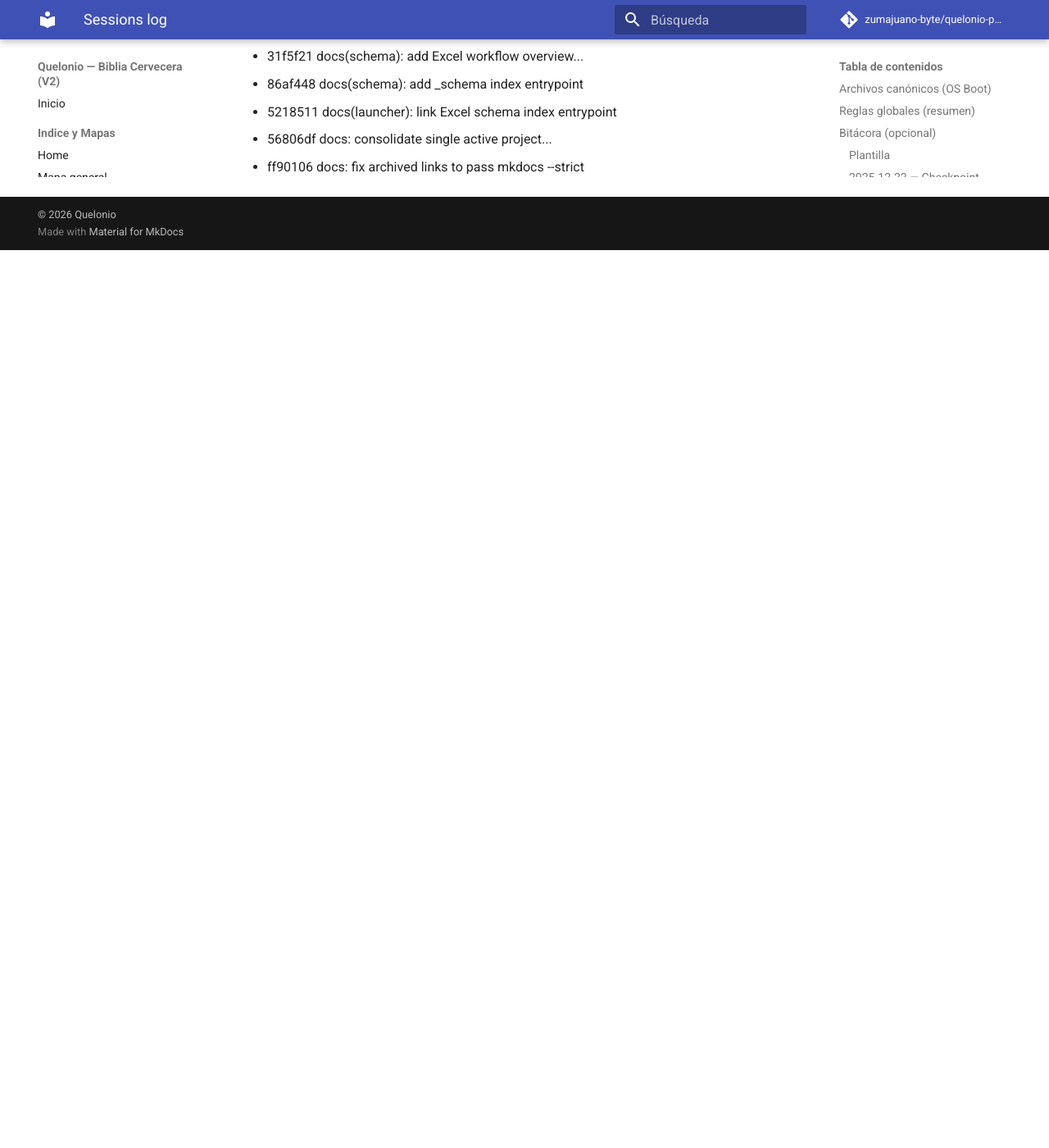
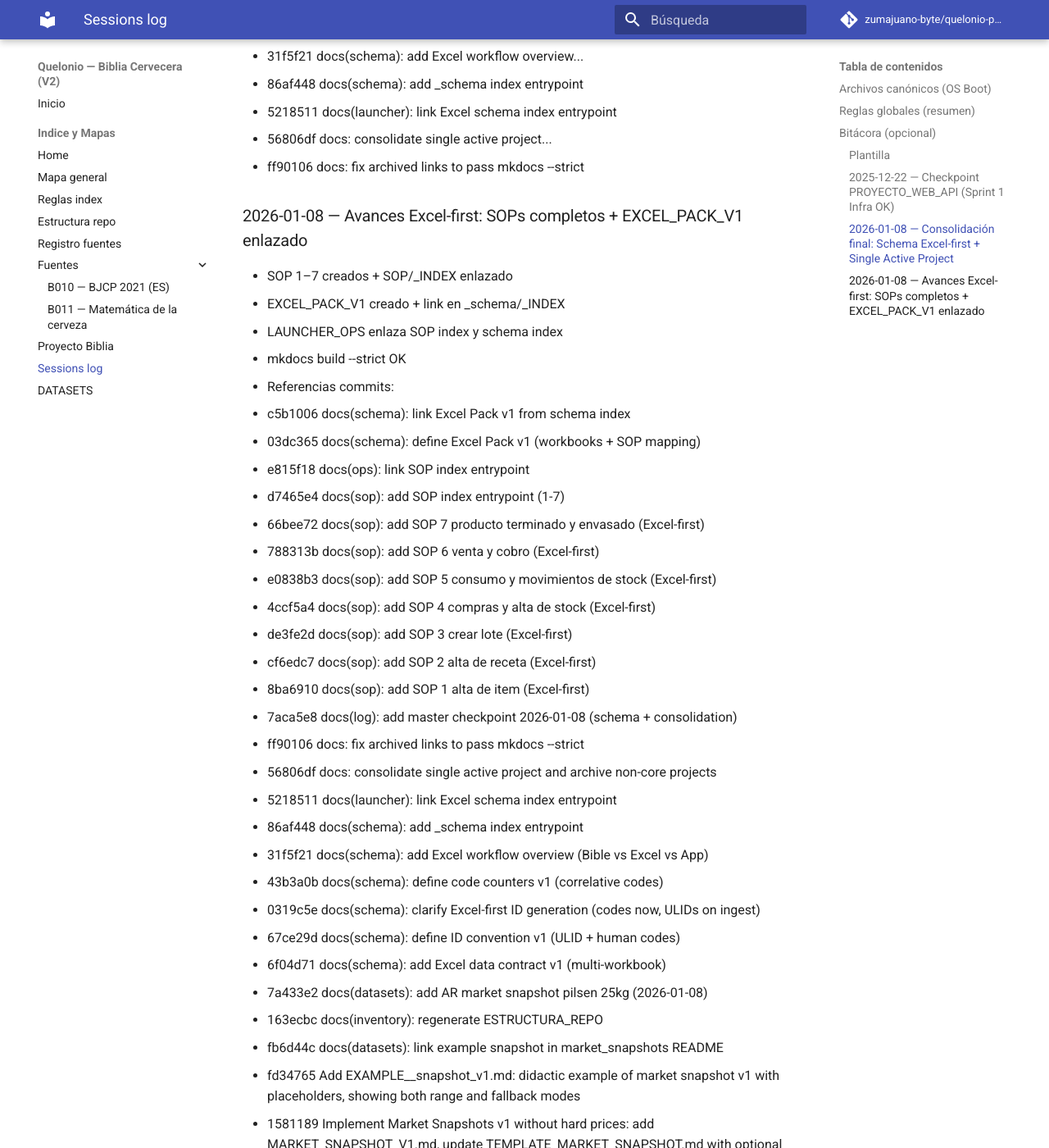
Before and after one commit to zumajuano-byte/quelonio-pages-v2, an MkDocs documentation site: the page built from docs/99_Indice_y_Mapas/SESSIONS_LOG.md, in a window 1280 px wide and 1400 px high, scrolled down 2627 px. Shown: the whole window at 82% size. Built offline with MkDocs 1.6.1 and Material for MkDocs 9.7.7, drawn with Linux system fonts in a browser that asks for light colours; comment, search, counter and statistics services are not loaded; before the commit the page ends 2932 px from its top, so only the background shows below that; some of the changed text lies outside the part shown.

Commit message:
docs(meta): update structure + sessions log (Excel-first SOPs & pack)

```diff
--- a/docs/99_Indice_y_Mapas/SESSIONS_LOG.md
+++ b/docs/99_Indice_y_Mapas/SESSIONS_LOG.md
@@ -91,3 +91,42 @@ El estado vivo está en `PROYECTO_*.md` (uno por proyecto).
   - 5218511 docs(launcher): link Excel schema index entrypoint
   - 56806df docs: consolidate single active project...
   - ff90106 docs: fix archived links to pass mkdocs --strict
+
+### 2026-01-08 — Avances Excel-first: SOPs completos + EXCEL_PACK_V1 enlazado
+- SOP 1–7 creados + SOP/_INDEX enlazado
+- EXCEL_PACK_V1 creado + link en _schema/_INDEX
+- LAUNCHER_OPS enlaza SOP index y schema index
+- mkdocs build --strict OK
+- Referencias commits:
+  - c5b1006 docs(schema): link Excel Pack v1 from schema index
+  - 03dc365 docs(schema): define Excel Pack v1 (workbooks + SOP mapping)
+  - e815f18 docs(ops): link SOP index entrypoint
+  - d7465e4 docs(sop): add SOP index entrypoint (1-7)
+  - 66bee72 docs(sop): add SOP 7 producto terminado y envasado (Excel-first)
+  - 788313b docs(sop): add SOP 6 venta y cobro (Excel-first)
+  - e0838b3 docs(sop): add SOP 5 consumo y movimientos de stock (Excel-first)
+  - 4ccf5a4 docs(sop): add SOP 4 compras y alta de stock (Excel-first)
+  - de3fe2d docs(sop): add SOP 3 crear lote (Excel-first)
+  - cf6edc7 docs(sop): add SOP 2 alta de receta (Excel-first)
+  - 8ba6910 docs(sop): add SOP 1 alta de item (Excel-first)
+  - 7aca5e8 docs(log): add master checkpoint 2026-01-08 (schema + consolidation)
+  - ff90106 docs: fix archived links to pass mkdocs --strict
+  - 56806df docs: consolidate single active project and archive non-core projects
+  - 5218511 docs(launcher): link Excel schema index entrypoint
+  - 86af448 docs(schema): add _schema index entrypoint
+  - 31f5f21 docs(schema): add Excel workflow overview (Bible vs Excel vs App)
+  - 43b3a0b docs(schema): define code counters v1 (correlative codes)
+  - 0319c5e docs(schema): clarify Excel-first ID generation (codes now, ULIDs on ingest)
+  - 67ce29d docs(schema): define ID convention v1 (ULID + human codes)
+  - 6f04d71 docs(schema): add Excel data contract v1 (multi-workbook)
+  - 7a433e2 docs(datasets): add AR market snapshot pilsen 25kg (2026-01-08)
+  - 163ecbc docs(inventory): regenerate ESTRUCTURA_REPO
+  - fb6d44c docs(datasets): link example snapshot in market_snapshots README
+  - fd34765 Add EXAMPLE__snapshot_v1.md: didactic example of market snapshot v1 with placeholders, showing both range and fallback modes
+  - 1581189 Implement Market Snapshots v1 without hard prices: add MARKET_SNAPSHOT_V1.md, update TEMPLATE_MARKET_SNAPSHOT.md with optional fields, add market_snapshots/README.md, and update index with links
+  - 10c6774 Add KIT_AUDITORIA_DATASETS.md: quick audit kit for datasets module with checklist, PowerShell commands, and approval criteria
+  - 101fb65 Improve LAUNCHER_OPS with data usage protocol (Excel > Bible > Assumptions) + 2 concrete examples
+  - b9dc353 Add 3 market yeast items (US-05, S-04, Lager Dry) v1 with shared harvest minimos checklist, and update index with links
+  - b1747a6 Add 4 Argentina-first hop items (Cascade, Columbus/CTZ, Hallertau Mittelfrüh, Mosaic INT) v1 without prices, and update index with links
+  - 3f6e3fa Align 3 generic items to standard incidence v1...
+  - 16c1a5d Align 3 generic items...
```
Also changed, not shown: docs/99_Indice_y_Mapas/ESTRUCTURA_REPO.md (+1 -1 lines).
